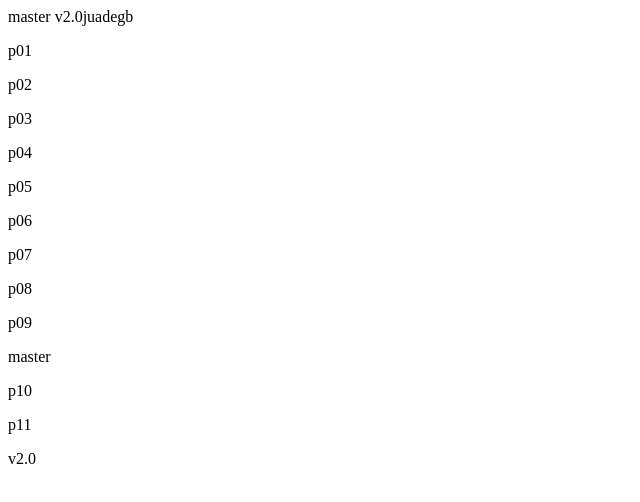
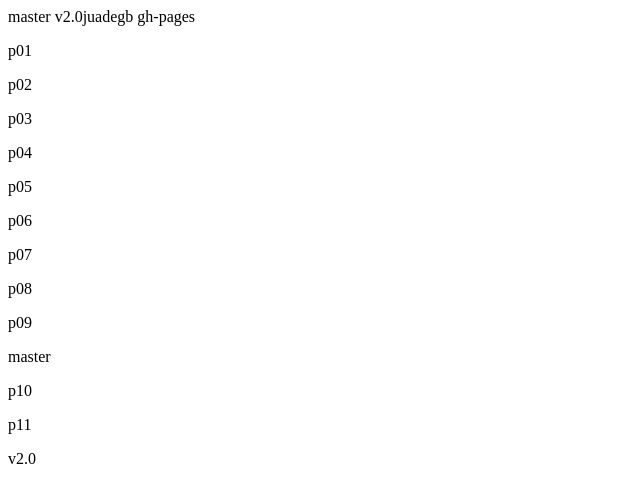
Before and after one commit to Hao93925744/test, a website: page src/index.html in a window 1280 px wide. Shown: the full height of the page, 0-640 px from the left. Drawn offline with Linux system fonts and the light colour scheme.

Commit message:
gh-pages

```diff
--- a/src/index.html
+++ b/src/index.html
@@ -7,6 +7,7 @@
 <body>
 master
 	v2.0juadegb
+	gh-pages
 	<p>p01</p>
 	<p>p02</p>
 	<p>p03</p>
```
